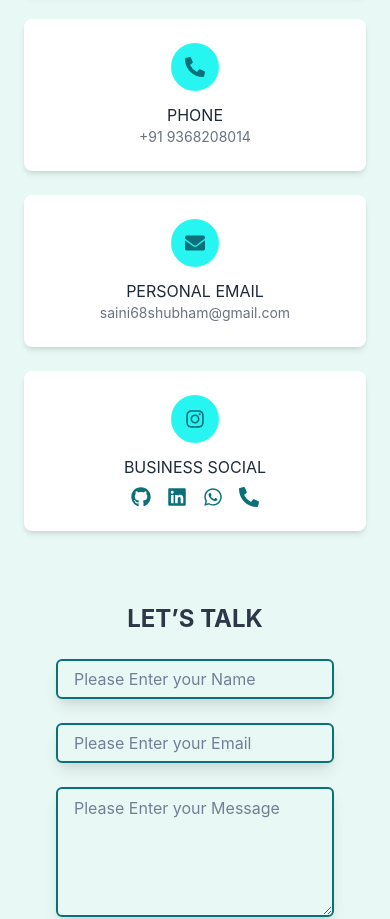
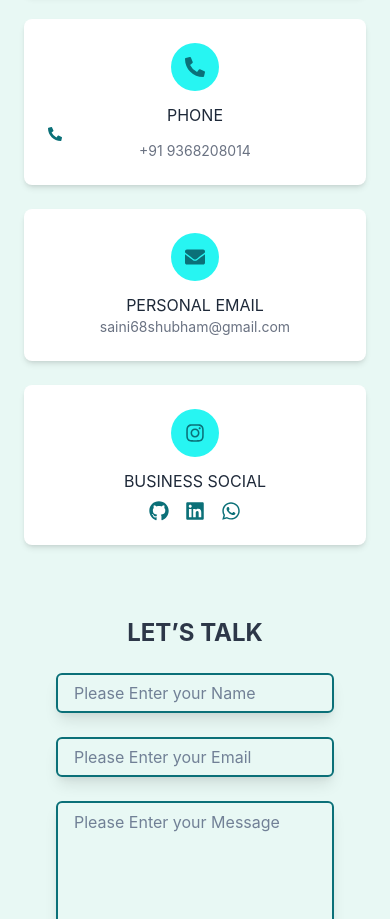
Before and after one commit to Shubham-168/shubham__newportfolio, a React (Vite) app: page / in a window 390 px wide. Shown: the part 7240-8159 px from the top of the page. Built offline with nearby package versions, Linux system fonts and the light colour scheme; no server answers.

Commit message:
Make phone number clickable for direct calls
Updated phone number display to include a clickable link for calling.

```diff
--- a/src/components/Contact.jsx
+++ b/src/components/Contact.jsx
@@ -105,7 +105,16 @@ export default function Contact() {
               <FaPhoneAlt className="text-[#0b7078]"  />
             </div>
             <h3 className="font-bold text-gray-800 mb-1">PHONE</h3>
-            <p className="text-gray-500 text-sm">+91 9368208014</p>
+            <p className="text-gray-500 text-sm">
+              {/* Call */}
+              <a
+                href="tel:+919368208014"
+                className="hover:text-green-500"
+              >
+                <FaPhoneAlt className="text-[#0b7078]" />
+              </a>
+                 +91 9368208014
+            </p>
           </div>
 
           {/* Personal Email */}
@@ -159,12 +168,12 @@ export default function Contact() {
               </a>
 
               {/* Call */}
-              <a
+              {/* <a
                 href="tel:+919368208014"
                 className="hover:text-green-500"
               >
                 <FaPhoneAlt className="text-[#0b7078]" />
-              </a>
+              </a> */}
             </div>
           </div>
         </div>
```
